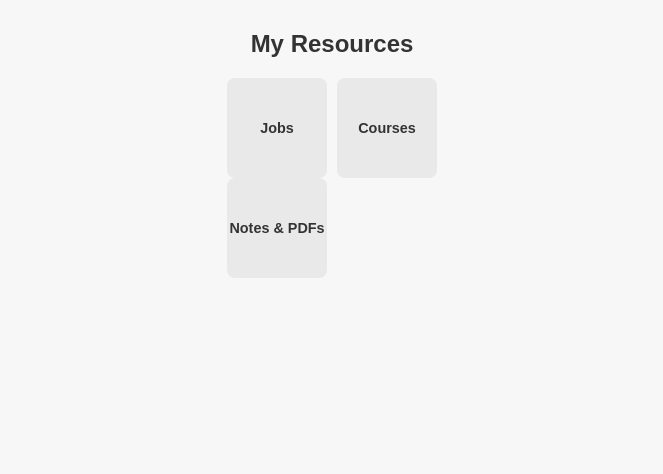
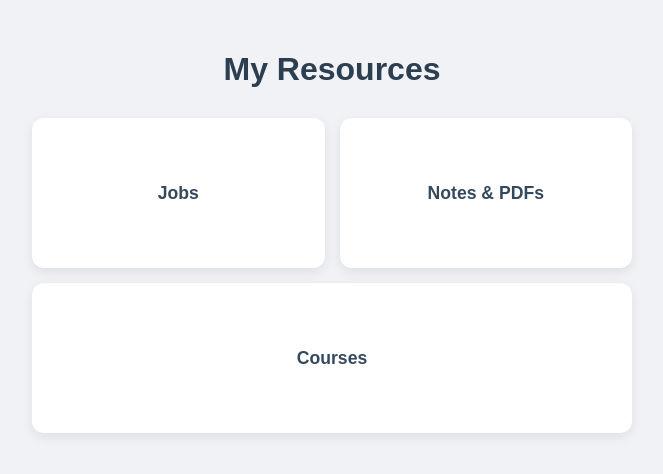
Before and after one commit to Khaza1558/linkshare, a plain HTML site: page index.html in a window 1280 px wide. Shown: the whole page, without its empty margins (308-971 px from the left). Drawn offline with Linux system fonts and the light colour scheme.

Commit message:
Update style.css

```diff
--- a/style.css
+++ b/style.css
@@ -1,58 +1,71 @@
 /* Global styles */
 body {
     font-family: Arial, sans-serif;
-    background-color: #f7f7f7;
+    background-color: #f0f2f5;
     color: #333;
     display: flex;
     justify-content: center;
     align-items: flex-start;
-    min-height: 90vh; /* Reduced height for less top margin */
+    min-height: 100vh;
     margin: 0;
-    padding: 10px;
+    padding: 20px;
     box-sizing: border-box;
 }
 
 .app-container {
     width: 100%;
-    max-width: 400px;
+    max-width: 600px;
     padding: 10px;
     text-align: center;
 }
 
 h1 {
-    font-size: 1.5em;
-    margin-top: 10px;
-    margin-bottom: 20px;
+    font-size: 2em;
+    margin-bottom: 30px;
+    color: #2c3e50;
 }
 
 /* Category Grid Layout */
 .category-grid {
     display: flex;
-    flex-wrap: wrap;
-    justify-content: center;
-    gap: 10px;
+    flex-direction: column;
+    gap: 15px;
+}
+
+.top-row-boxes {
+    display: flex;
+    justify-content: space-between;
+    gap: 15px;
 }
 
 .category-box {
-    background-color: #e9e9e9;
-    width: 100px;
-    height: 100px;
-    border-radius: 8px;
+    background-color: #ffffff;
+    border-radius: 12px;
+    box-shadow: 0 4px 12px rgba(0, 0, 0, 0.08);
     display: flex;
     flex-direction: column;
     justify-content: center;
     align-items: center;
     cursor: pointer;
-    transition: background-color 0.2s ease;
+    transition: transform 0.2s ease, box-shadow 0.2s ease;
+    flex: 1; /* Makes the boxes in the top row take equal space */
+    min-height: 150px;
+}
+
+.full-width-box .category-box {
+    width: 100%;
+    min-height: 150px;
 }
 
 .category-box:hover {
-    background-color: #dddddd;
+    transform: translateY(-5px);
+    box-shadow: 0 6px 16px rgba(0, 0, 0, 0.12);
 }
 
 .box-label {
-    font-size: 0.9em;
+    font-size: 1.1em;
     font-weight: bold;
+    color: #34495e;
 }
 
 /* Content View and back button */
@@ -60,8 +73,8 @@ h1 {
     width: 100%;
     background-color: #ffffff;
     border: 1px solid #ddd;
-    border-radius: 8px;
-    padding: 15px;
+    border-radius: 12px;
+    padding: 20px;
     text-align: left;
 }
 
@@ -79,11 +92,19 @@ h1 {
     font-size: 1em;
     color: #555;
     cursor: pointer;
-    margin-right: 10px;
+    margin-right: 15px;
+    padding: 5px 10px;
+    border: 1px solid #ccc;
+    border-radius: 6px;
+    transition: background-color 0.2s ease;
+}
+
+.back-button:hover {
+    background-color: #f0f0f0;
 }
 
 #content-title {
-    font-size: 1.2em;
+    font-size: 1.5em;
     margin: 0;
 }
 
@@ -93,7 +114,7 @@ h1 {
 }
 
 .item-row {
-    padding: 10px 0;
+    padding: 15px 0;
     border-bottom: 1px solid #eee;
 }
 
@@ -103,12 +124,14 @@ h1 {
 
 .item-name {
     font-weight: bold;
+    font-size: 1em;
 }
 
 .item-link {
     text-decoration: none;
-    color: #0066cc;
+    color: #007bff;
     font-size: 0.9em;
+    margin-left: 10px;
 }
 
 .item-link:hover {
@@ -116,8 +139,8 @@ h1 {
 }
 
 .item-date {
-    font-size: 0.7em;
+    font-size: 0.75em;
     color: #888;
     display: block;
-    margin-top: 2px;
+    margin-top: 4px;
 }
```
